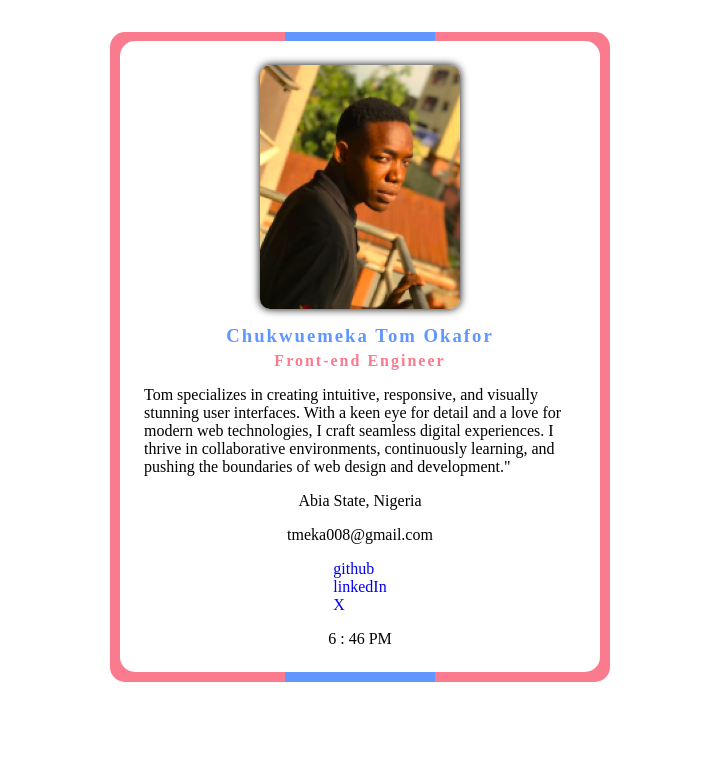
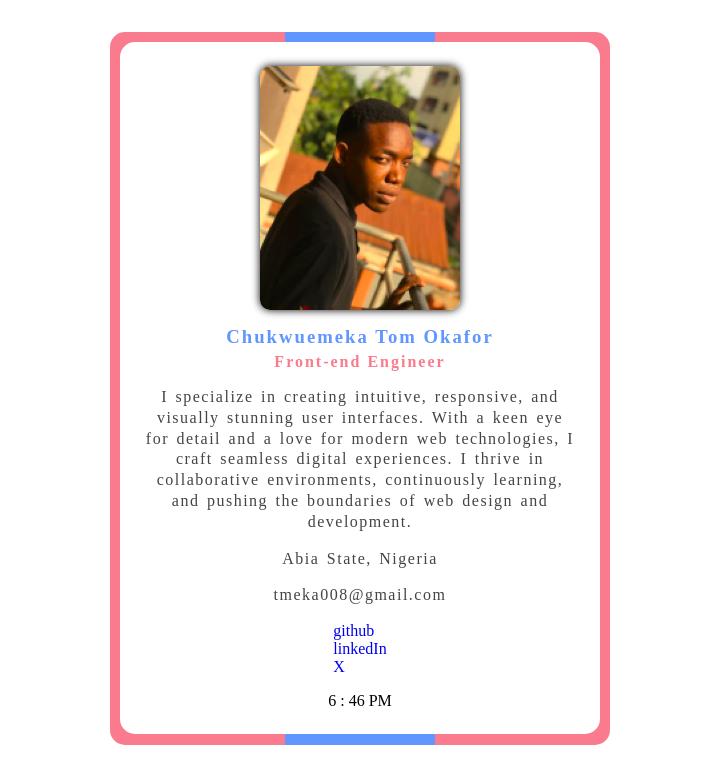
Before and after one commit to Tom-Okafor/profile-card, a plain HTML site: page index.html in a window 1280 px wide. Shown: the part 121-904 px from the top of the page, without its empty margins (280-989 px from the left). Before the commit the page ends 851 px from the top, so only its background shows below. Drawn offline with Linux system fonts and the light colour scheme.

Commit message:
style: add styles for the bio email and location.

```diff
--- a/index.html
+++ b/index.html
@@ -20,14 +20,14 @@
                     <h3 data-testid="fullName" class="name">Chukwuemeka Tom Okafor</h3>
                     <h4 data-testid="jobTitle" class="title">Front-end Engineer</h4>
                 </div>
-                <p data-testid="shortBio" class="bio">Tom specializes in creating intuitive, responsive, and visually
+                <p data-testid="shortBio" class="bio">I specialize in creating intuitive, responsive, and visually
                     stunning user
                     interfaces. With a keen eye for detail and a love for modern web technologies, I craft seamless
                     digital
                     experiences. I
                     thrive in collaborative environments, continuously learning, and pushing the boundaries of web
                     design
-                    and development."</p>
+                    and development.</p>
                 <p data-testid="currentLocation" class="location">Abia State, Nigeria</p>
                 <p data-testid="emailAddress" class="email">tmeka008@gmail.com</p>
                 <ul data-testid="socialLinks">
--- a/styles/main.css
+++ b/styles/main.css
@@ -116,6 +116,17 @@ img:hover {
     color: var(--color2);
 }
 
+.bio,
+.location,
+.email {
+    line-height: 1.3;
+
+    text-align: center;
+    color: #444
+}
+
+
+
 @media (prefers-reduced-motion : no-preference) {
     @keyframes spin {
         to {
@@ -134,4 +145,11 @@ img:hover {
         letter-spacing: 7px;
         word-spacing: 7px;
     }
+
+    .bio,
+    .location,
+    .email {
+        letter-spacing: 1.5px;
+        word-spacing: 2px;
+    }
 }
```
